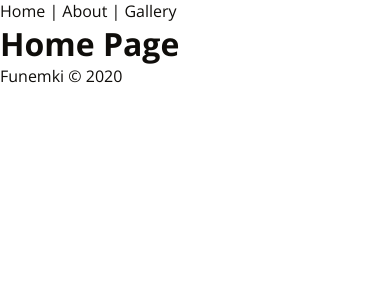
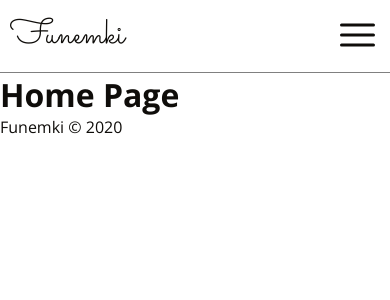
Before and after one commit to michalswiatlowski/online-shop, a Vue app in the folder client/: page / in a window 390 px wide. Shown: the top 300 px of the page. Built offline with nearby package versions, Linux system fonts and the light colour scheme.

Commit message:
create navbar with hamburger functionality

```diff
--- a/client/src/App.vue
+++ b/client/src/App.vue
@@ -1,6 +1,7 @@
 <template>
   <div>
     <HeaderComponent></HeaderComponent>
+    <router-view />
     <FooterComponent></FooterComponent>
   </div>
 </template>
--- a/client/src/assets/css/global.css
+++ b/client/src/assets/css/global.css
@@ -20,6 +20,11 @@ html {
   box-sizing: inherit;
 }
 
+body {
+  overflow-x: hidden;
+  width: 100vw;
+}
+
 ul,
 ol {
   list-style-type: none;
--- a/client/src/components/HeaderComponent.vue
+++ b/client/src/components/HeaderComponent.vue
@@ -1,17 +1,179 @@
 <template>
-  <div id="nav">
-    <router-link to="/">Home</router-link> | <router-link to="/about">About</router-link> |
-    <router-link to="/products">Gallery</router-link>
-    <router-view />
+  <div class="nav">
+    <span class="logo" @click="hideMenu">
+      <router-link to="/">Funemki</router-link>
+    </span>
+    <ul class="nav-list" :class="{ 'nav-active': isActive }">
+      <li class="nav-list__item" @click="hideMenu">
+        <router-link to="/products">Galeria</router-link>
+      </li>
+      <li class="nav-list__item" @click="hideMenu">
+        <router-link to="/about">O mnie</router-link>
+      </li>
+    </ul>
+    <button class="hamburger" @click.stop="toggleMenu" :class="{ 'hamburger-active': isActive }">
+      <span class="hamburger__box">
+        <span class="hamburger__inner"></span>
+      </span>
+    </button>
   </div>
 </template>
 
 <script>
 export default {
-
-}
+  data() {
+    return {
+      isActive: false,
+    };
+  },
+  methods: {
+    toggleMenu() {
+      this.isActive = !this.isActive;
+    },
+    hideMenu() {
+      this.isActive = false;
+    },
+  },
+  mounted() {
+    document.addEventListener('click', ()=> {
+    if (this.isActive == true) {
+      this.hideMenu();
+    }
+      });
+  },
+};
 </script>
 
-<style>
+<style scoped>
+.nav {
+  display: flex;
+  align-items: center;
+  justify-content: space-between;
+  padding: 10px;
+  border-bottom: 1px solid grey;
+}
 
+.logo {
+  font-size: 2.2rem;
+  font-family: var(--subFont);
+}
+
+.nav-list {
+  display: flex;
+  justify-content: center;
+  align-items: center;
+}
+
+.nav-list__item {
+  width: 100px;
+  text-align: center;
+}
+
+.nav-list__item a {
+  padding: 5px 10px;
+}
+
+.hamburger {
+  padding: 5px;
+  display: none;
+  z-index: 2;
+}
+
+.hamburger__box {
+  width: 35px;
+  height: 24px;
+  display: inline-block;
+  position: relative;
+}
+
+.hamburger__inner {
+  left: 0;
+  top: 50%;
+  transform: translateY(-50%);
+  transition: background-color 0.1s 0.2s ease-in-out;
+}
+
+.hamburger__inner,
+.hamburger__inner::before,
+.hamburger__inner::after {
+  width: 100%;
+  height: 3px;
+  border-radius: 2px;
+  background-color: var(--black);
+  position: absolute;
+}
+
+.hamburger__inner::before,
+.hamburger__inner::after {
+  content: '';
+  left: 0;
+  transition: transform 0.1s 0.2s ease-in-out;
+}
+
+.hamburger__inner::before {
+  top: -10px;
+}
+
+.hamburger__inner::after {
+  top: 10px;
+}
+
+.hamburger-active .hamburger__inner::before {
+  transform: translateY(10px) rotateZ(45deg);
+}
+
+.hamburger-active .hamburger__inner::after {
+  transform: translateY(-10px) rotateZ(-45deg);
+}
+
+.hamburger-active .hamburger__inner {
+  background-color: transparent;
+}
+
+@media (max-width: 768px) {
+  .hamburger {
+    display: inline-block;
+  }
+
+  .nav-list {
+    position: absolute;
+    display: block;
+    background-color: rgba(38, 84, 133, 0.74);
+    color: var(--white);
+    z-index: 1;
+    height: 0;
+    width: 0;
+    right: 0;
+    top: 0;
+    border-radius: 50%;
+
+    overflow: hidden;
+    transition: all 0.4s cubic-bezier(0.68, -0.55, 0.265, 1.55);
+  }
+
+  .nav-list__item {
+    display: block;
+    width: auto;
+    padding: 5px;
+    float: right;
+    opacity: 0;
+    transition: all 0.4s cubic-bezier(0.68, -0.55, 0.265, 1.55);
+  }
+
+  .nav-active {
+    height: 400px;
+    width: 400px;
+    right: -160px;
+    top: -160px;
+  }
+
+  .nav-active > .nav-list__item:first-child {
+    margin-top: 220px;
+  }
+
+  .nav-active > .nav-list__item {
+    margin-right: 160px;
+    opacity: 1;
+  }
+}
 </style>
```
